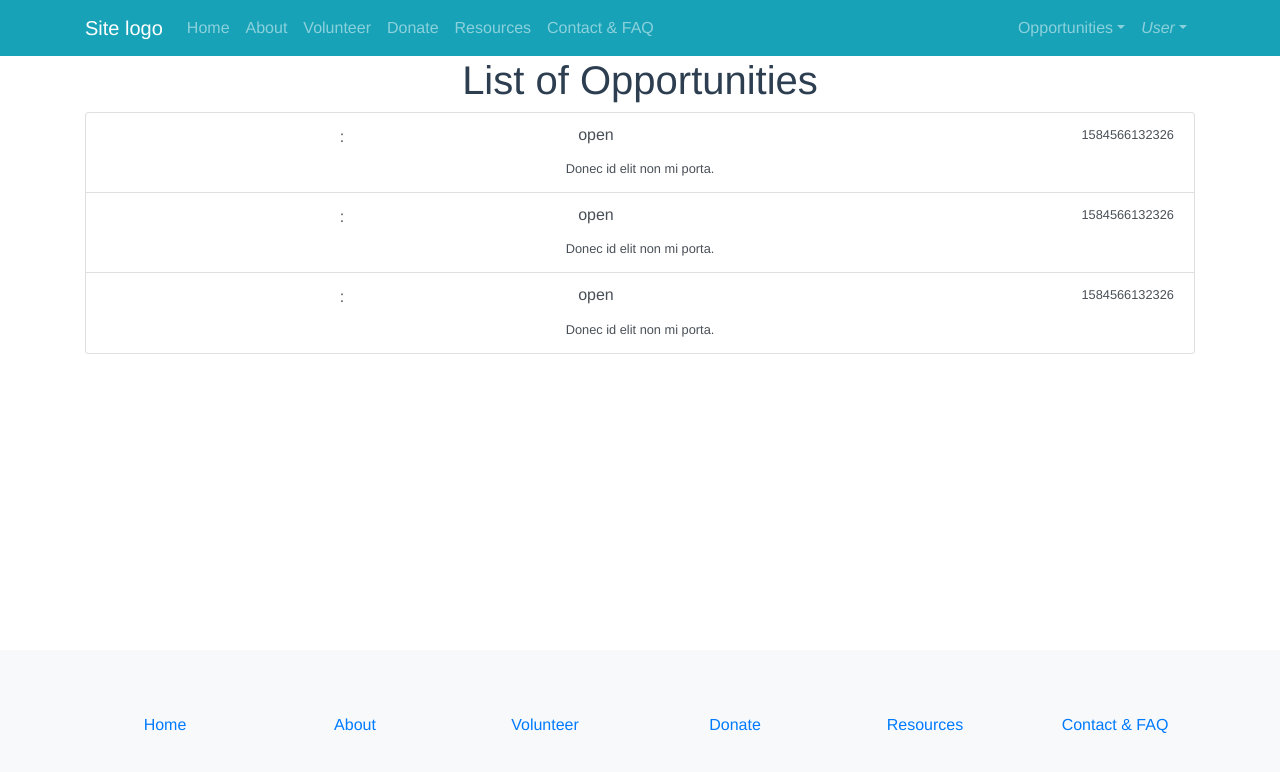
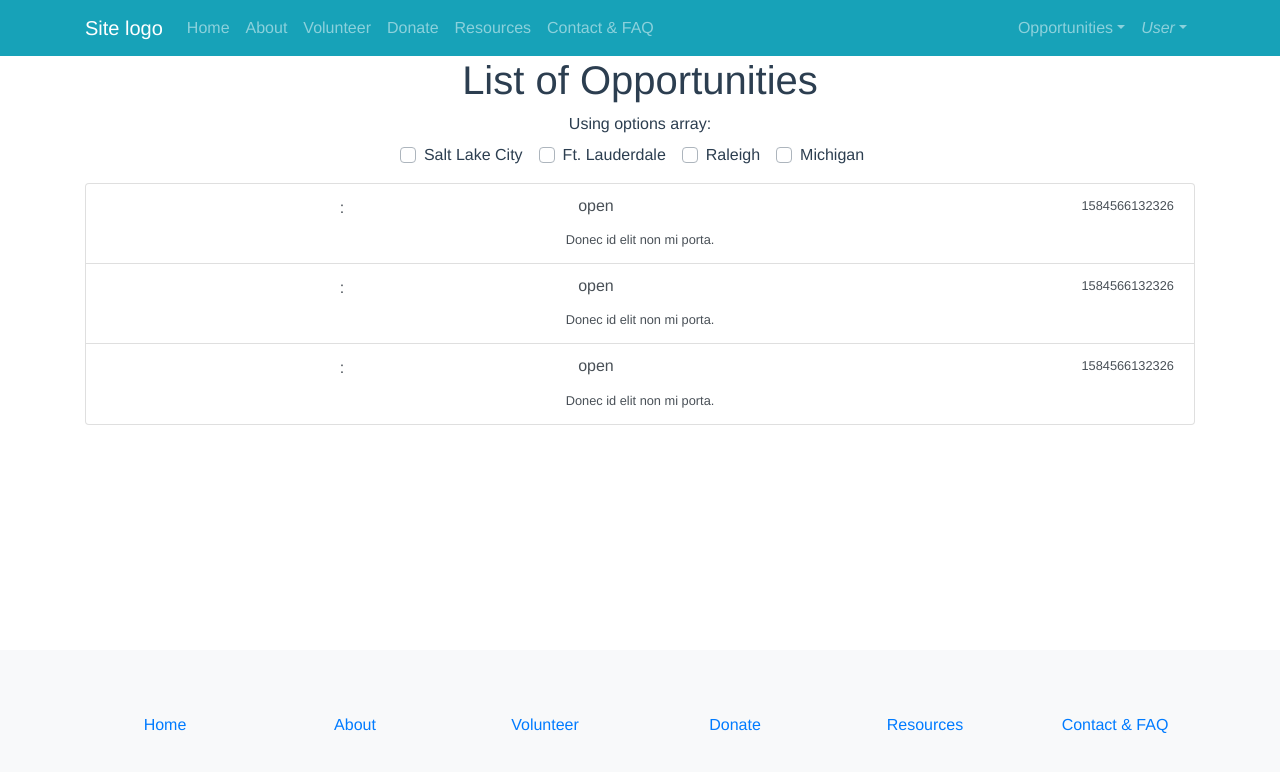
Before and after one commit to More-Cowbell-CHG/madf-volunteer-ui, a Vue app: page /opportunities in a window 1280 px wide. Shown: the top 772 px of the page. Built offline with nearby package versions, Linux system fonts and the light colour scheme.

Commit message:
Added checkboxes and data properties

```diff
--- a/src/views/Opportunities.vue
+++ b/src/views/Opportunities.vue
@@ -2,6 +2,14 @@
   <div class="opportunities">
     <h1>List of Opportunities</h1>
     <BContainer>
+      <b-form-group label="Using options array:">
+        <b-form-checkbox-group
+          id="checkbox-group-1"
+          v-model="selectedOffices"
+          :options="options"
+          name="offices-1"
+        ></b-form-checkbox-group>
+      </b-form-group>
       <BListGroup>
         <OpportunityListItem
           v-for="(opp, linkKey) in opportunities"
@@ -20,7 +28,14 @@ import opportunityList from "@/assets/opportunities.json";
 export default {
   data: function() {
     return {
-      opportunities: opportunityList
+      opportunities: opportunityList,
+      selectedOffices: [], // Must be an array reference!
+      options: [
+        { text: "Salt Lake City", value: "SLC" },
+        { text: "Ft. Lauderdale", value: "FLD" },
+        { text: "Raleigh", value: "RNC" },
+        { text: "Michigan", value: "MIC" }
+      ]
     };
   },
   components: {
```
